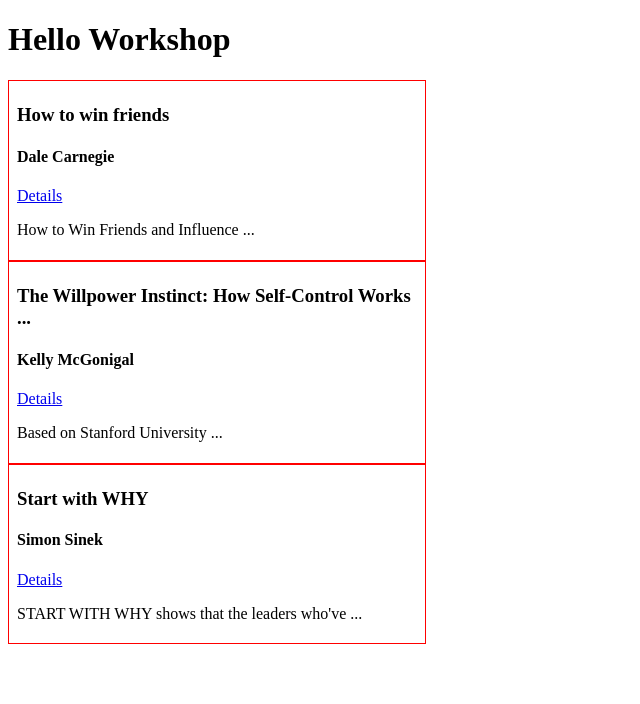
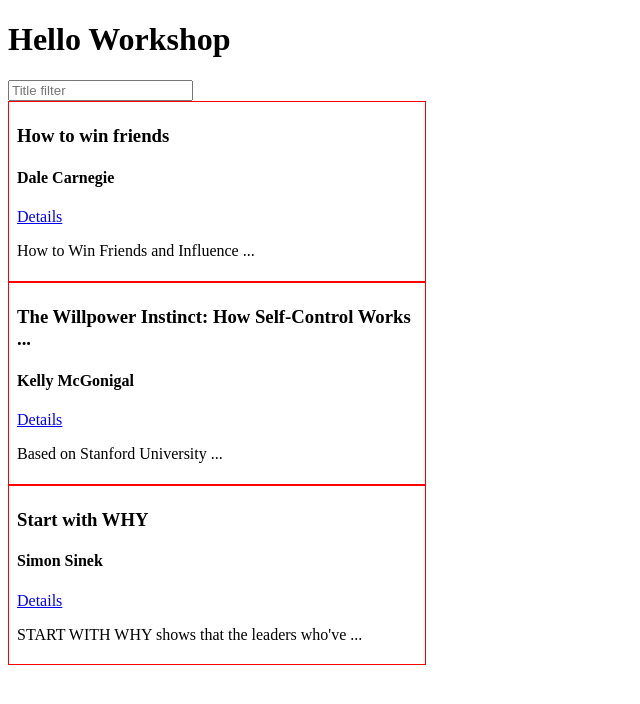
Before and after one commit to pawsaw/angular-workshop-2022-09-28, an Angular app: page / in a window 1280 px wide. Shown: the top 704 px of the page, without its empty margins (0-640 px from the left). Built offline with nearby package versions, Linux system fonts and the light colour scheme.

Commit message:
booksFilter pipe

```diff
--- a/src/app/app.component.html
+++ b/src/app/app.component.html
@@ -1,6 +1,11 @@
 <h1>Hello Workshop</h1>
+<input
+  type="text"
+  placeholder="Title filter"
+  (input)="titleFilterChanged($event)"
+/>
 <app-book-card
   [content]="book"
   (detailsClicked)="navigateToDetails($event)"
-  *ngFor="let book of books"
+  *ngFor="let book of books | booksFilter: titleFilter"
 ></app-book-card>
--- a/src/app/app.component.ts
+++ b/src/app/app.component.ts
@@ -10,6 +10,12 @@
 export class AppComponent {
   books = books;
 
+  titleFilter = '';
+
+  titleFilterChanged(inputEvent: Event): void {
+    this.titleFilter = (inputEvent.target as HTMLInputElement).value;
+  }
+
   navigateToDetails(book: Book): void {
     console.table(book);
   }
--- a/src/app/app.module.ts
+++ b/src/app/app.module.ts
@@ -4,11 +4,13 @@
 import { AppRoutingModule } from './app-routing.module';
 import { AppComponent } from './app.component';
 import { BookCardComponent } from './book-card/book-card.component';
+import { BooksFilterPipe } from './books-filter.pipe';
 
 @NgModule({
   declarations: [
     AppComponent,
-    BookCardComponent
+    BookCardComponent,
+    BooksFilterPipe
   ],
   imports: [
     BrowserModule,
--- /dev/null
+++ b/src/app/books-filter.pipe.ts
@@ -0,0 +1,13 @@
+import { Pipe, PipeTransform } from '@angular/core';
+import { Book } from './book';
+
+@Pipe({
+  name: 'booksFilter',
+})
+export class BooksFilterPipe implements PipeTransform {
+  transform(books: Book[], title: string): Book[] {
+    return books.filter((book) =>
+      book.title.toLowerCase().includes(title.toLowerCase())
+    );
+  }
+}
```
